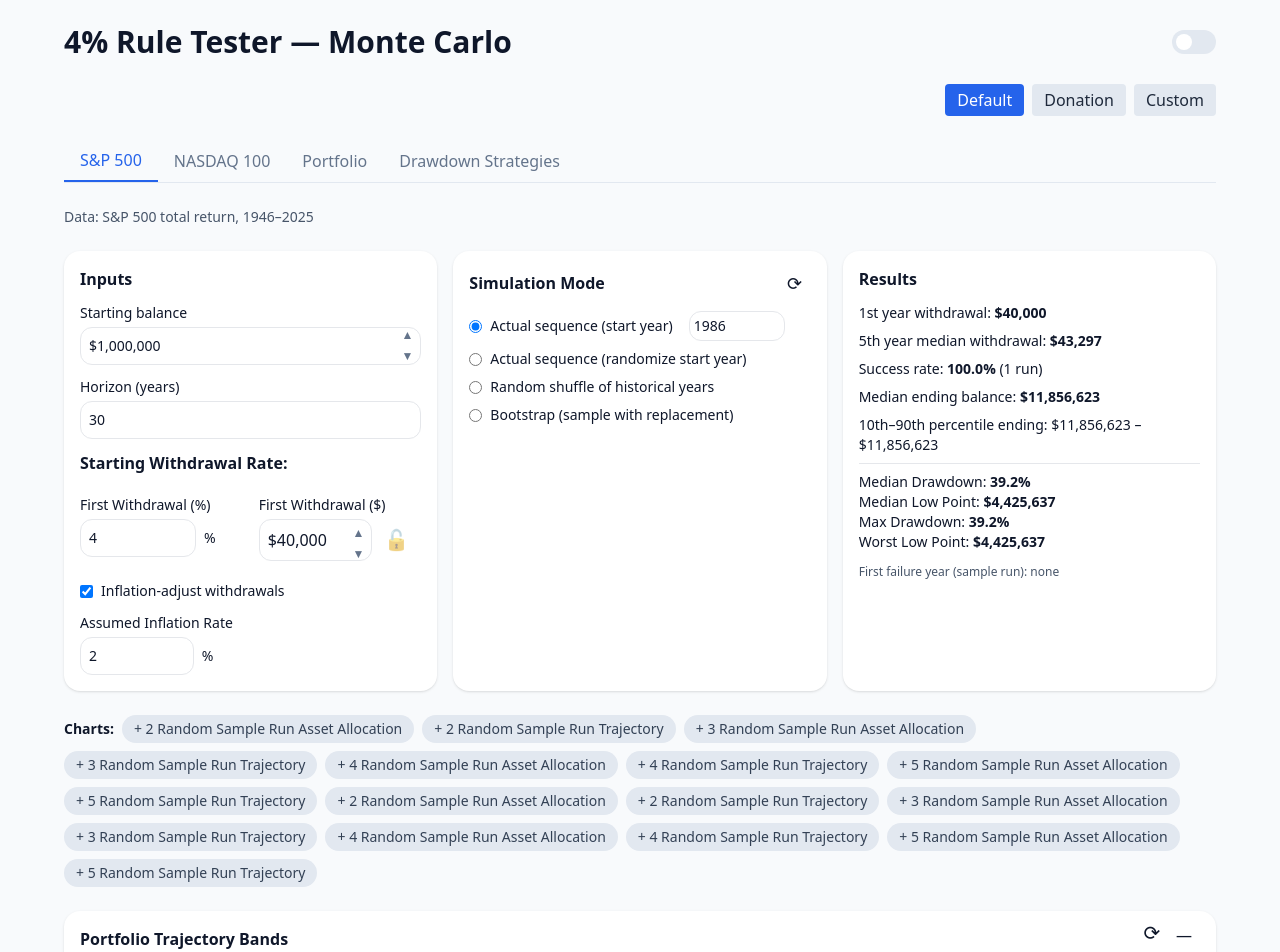
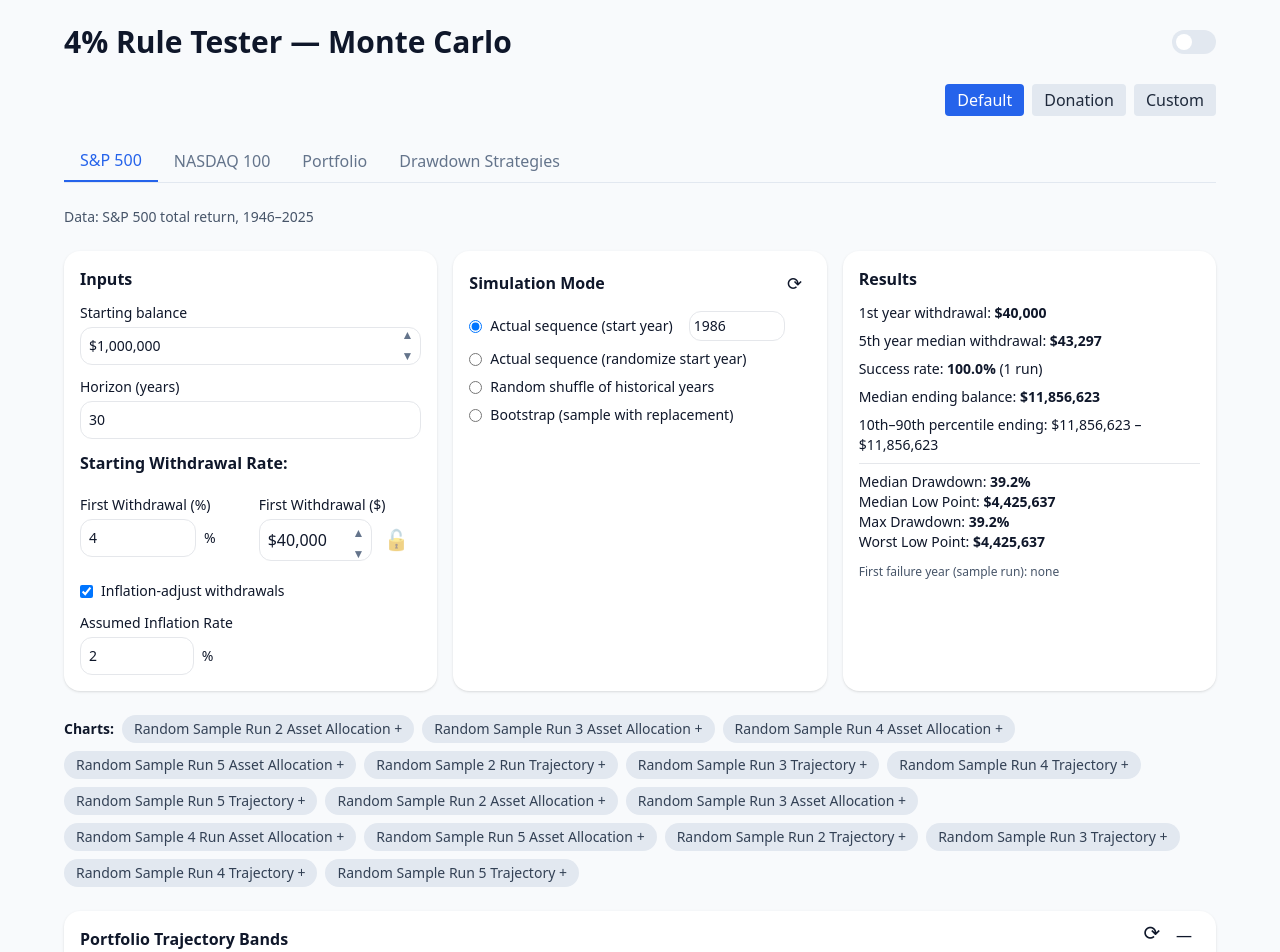
Before and after one commit to GodsMoon/bucket-retirement-calculator, a React (Vite) app: page / in a window 1280 px wide. Shown: the top 952 px of the page. Built offline with nearby package versions, Linux system fonts and the light colour scheme.

Commit message:
reorder things a bit

```diff
--- a/src/App.tsx
+++ b/src/App.tsx
@@ -107,29 +107,29 @@ export default function App() {
     "portfolio-trajectory": { minimized: false, title: "Portfolio Trajectory Bands", tab: "portfolio" },
     "portfolio-median-asset-allocation": { minimized: false, title: "Median Sample Run Asset Allocation", tab: "portfolio" },
     "portfolio-median-trajectory": { minimized: false, title: "Median Sample Run Trajectory", tab: "portfolio" },
-    "portfolio-asset-allocation": { minimized: false, title: "1 Random Sample Run Asset Allocation", tab: "portfolio" },
-    "portfolio-sample": { minimized: false, title: "1 Random Sample Run Trajectory", tab: "portfolio" },
-    "portfolio-sample-2-asset-allocation": { minimized: true, title: "2 Random Sample Run Asset Allocation", tab: "portfolio" },
-    "portfolio-sample-2-trajectory": { minimized: true, title: "2 Random Sample Run Trajectory", tab: "portfolio" },
-    "portfolio-sample-3-asset-allocation": { minimized: true, title: "3 Random Sample Run Asset Allocation", tab: "portfolio" },
-    "portfolio-sample-3-trajectory": { minimized: true, title: "3 Random Sample Run Trajectory", tab: "portfolio" },
-    "portfolio-sample-4-asset-allocation": { minimized: true, title: "4 Random Sample Run Asset Allocation", tab: "portfolio" },
-    "portfolio-sample-4-trajectory": { minimized: true, title: "4 Random Sample Run Trajectory", tab: "portfolio" },
-    "portfolio-sample-5-asset-allocation": { minimized: true, title: "5 Random Sample Run Asset Allocation", tab: "portfolio" },
-    "portfolio-sample-5-trajectory": { minimized: true, title: "5 Random Sample Run Trajectory", tab: "portfolio" },
+    "portfolio-asset-allocation": { minimized: false, title: "Random Sample Run 1 Asset Allocation", tab: "portfolio" },
     "drawdown-trajectory": { minimized: false, title: "Portfolio Trajectory Bands", tab: "drawdown" },
     "drawdown-median-asset-allocation": { minimized: false, title: "Median Sample Run Asset Allocation", tab: "drawdown" },
     "drawdown-median-trajectory": { minimized: false, title: "Median Sample Run Trajectory", tab: "drawdown" },
-    "drawdown-asset-allocation": { minimized: false, title: "1 Random Sample Run Asset Allocation", tab: "drawdown" },
-    "drawdown-sample": { minimized: false, title: "1 Random Sample Run Trajectory", tab: "drawdown" },
-    "drawdown-sample-2-asset-allocation": { minimized: true, title: "2 Random Sample Run Asset Allocation", tab: "drawdown" },
-    "drawdown-sample-2-trajectory": { minimized: true, title: "2 Random Sample Run Trajectory", tab: "drawdown" },
-    "drawdown-sample-3-asset-allocation": { minimized: true, title: "3 Random Sample Run Asset Allocation", tab: "drawdown" },
-    "drawdown-sample-3-trajectory": { minimized: true, title: "3 Random Sample Run Trajectory", tab: "drawdown" },
-    "drawdown-sample-4-asset-allocation": { minimized: true, title: "4 Random Sample Run Asset Allocation", tab: "drawdown" },
-    "drawdown-sample-4-trajectory": { minimized: true, title: "4 Random Sample Run Trajectory", tab: "drawdown" },
-    "drawdown-sample-5-asset-allocation": { minimized: true, title: "5 Random Sample Run Asset Allocation", tab: "drawdown" },
-    "drawdown-sample-5-trajectory": { minimized: true, title: "5 Random Sample Run Trajectory", tab: "drawdown" },
+    "drawdown-asset-allocation": { minimized: false, title: "Random Sample Run 1 Asset Allocation", tab: "drawdown" },
+    "portfolio-sample-2-asset-allocation": { minimized: true, title: "Random Sample Run 2 Asset Allocation", tab: "portfolio" },
+    "portfolio-sample-3-asset-allocation": { minimized: true, title: "Random Sample Run 3 Asset Allocation", tab: "portfolio" },
+    "portfolio-sample-4-asset-allocation": { minimized: true, title: "Random Sample Run 4 Asset Allocation", tab: "portfolio" },
+    "portfolio-sample-5-asset-allocation": { minimized: true, title: "Random Sample Run 5 Asset Allocation", tab: "portfolio" },
+    "portfolio-sample": { minimized: false, title: "Random Sample Run 1 Trajectory", tab: "portfolio" },
+    "portfolio-sample-2-trajectory": { minimized: true, title: "Random Sample 2 Run Trajectory", tab: "portfolio" },
+    "portfolio-sample-3-trajectory": { minimized: true, title: "Random Sample Run 3 Trajectory", tab: "portfolio" },
+    "portfolio-sample-4-trajectory": { minimized: true, title: "Random Sample Run 4 Trajectory", tab: "portfolio" },
+    "portfolio-sample-5-trajectory": { minimized: true, title: "Random Sample Run 5 Trajectory", tab: "portfolio" },
+    "drawdown-sample": { minimized: false, title: "Random Sample Run 1 Trajectory", tab: "drawdown" },
+    "drawdown-sample-2-asset-allocation": { minimized: true, title: "Random Sample Run 2 Asset Allocation", tab: "drawdown" },
+    "drawdown-sample-3-asset-allocation": { minimized: true, title: "Random Sample Run 3 Asset Allocation", tab: "drawdown" },
+    "drawdown-sample-4-asset-allocation": { minimized: true, title: "Random Sample 4 Run Asset Allocation", tab: "drawdown" },
+    "drawdown-sample-5-asset-allocation": { minimized: true, title: "Random Sample Run 5 Asset Allocation", tab: "drawdown" },
+    "drawdown-sample-2-trajectory": { minimized: true, title: "Random Sample Run 2 Trajectory", tab: "drawdown" },
+    "drawdown-sample-3-trajectory": { minimized: true, title: "Random Sample Run 3 Trajectory", tab: "drawdown" },
+    "drawdown-sample-4-trajectory": { minimized: true, title: "Random Sample Run 4 Trajectory", tab: "drawdown" },
+    "drawdown-sample-5-trajectory": { minimized: true, title: "Random Sample Run 5 Trajectory", tab: "drawdown" },
   });
 
   const [chartOrder, setChartOrder] = useState<Record<string, string[]>>({
--- a/src/components/MinimizedChartsBar.tsx
+++ b/src/components/MinimizedChartsBar.tsx
@@ -22,7 +22,7 @@ const MinimizedChartsBar: React.FC<MinimizedChartsBarProps> = ({ chartStates, on
           onClick={() => onRestore(id)}
           className="bg-slate-200 dark:bg-slate-700 text-slate-700 dark:text-slate-200 px-3 py-1 rounded-full text-sm hover:bg-slate-300 dark:hover:bg-slate-600"
         >
-          + {chart.title}
+        {chart.title} +
         </button>
       ))}
     </div>
```
